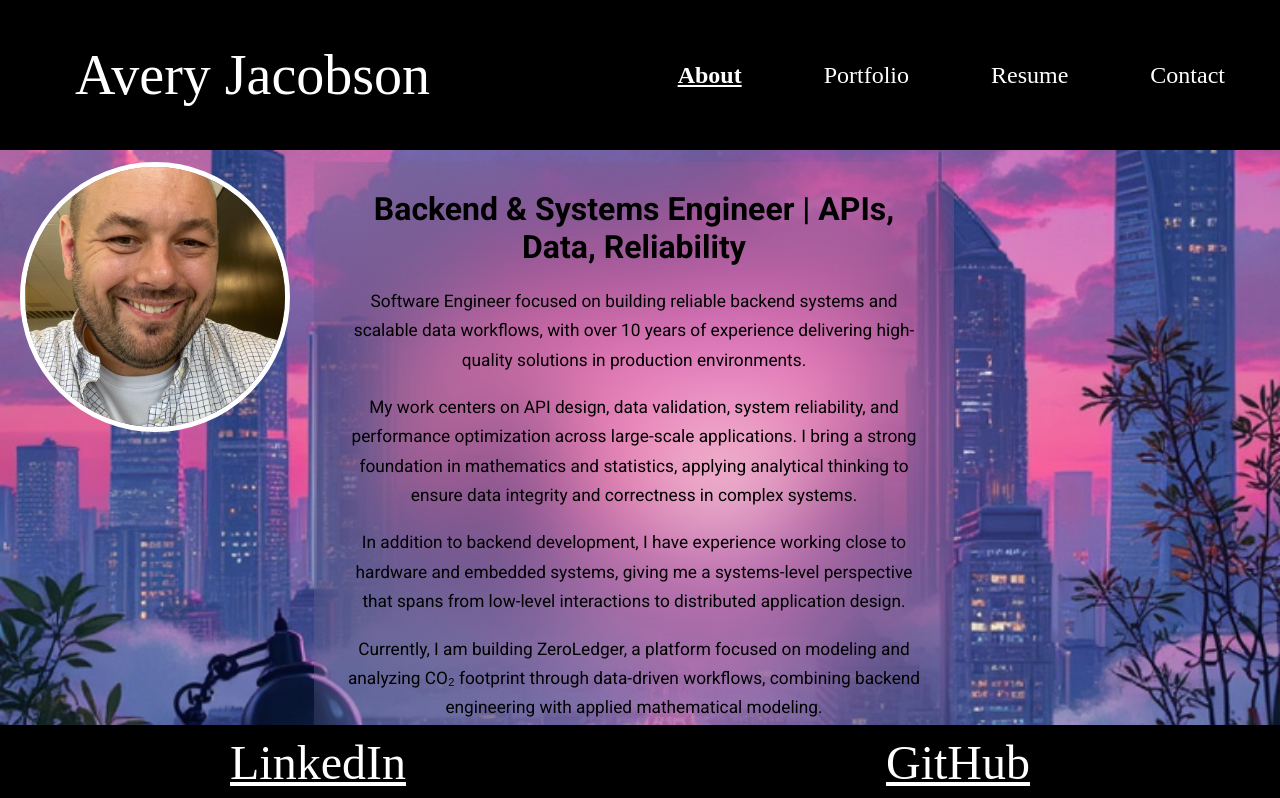
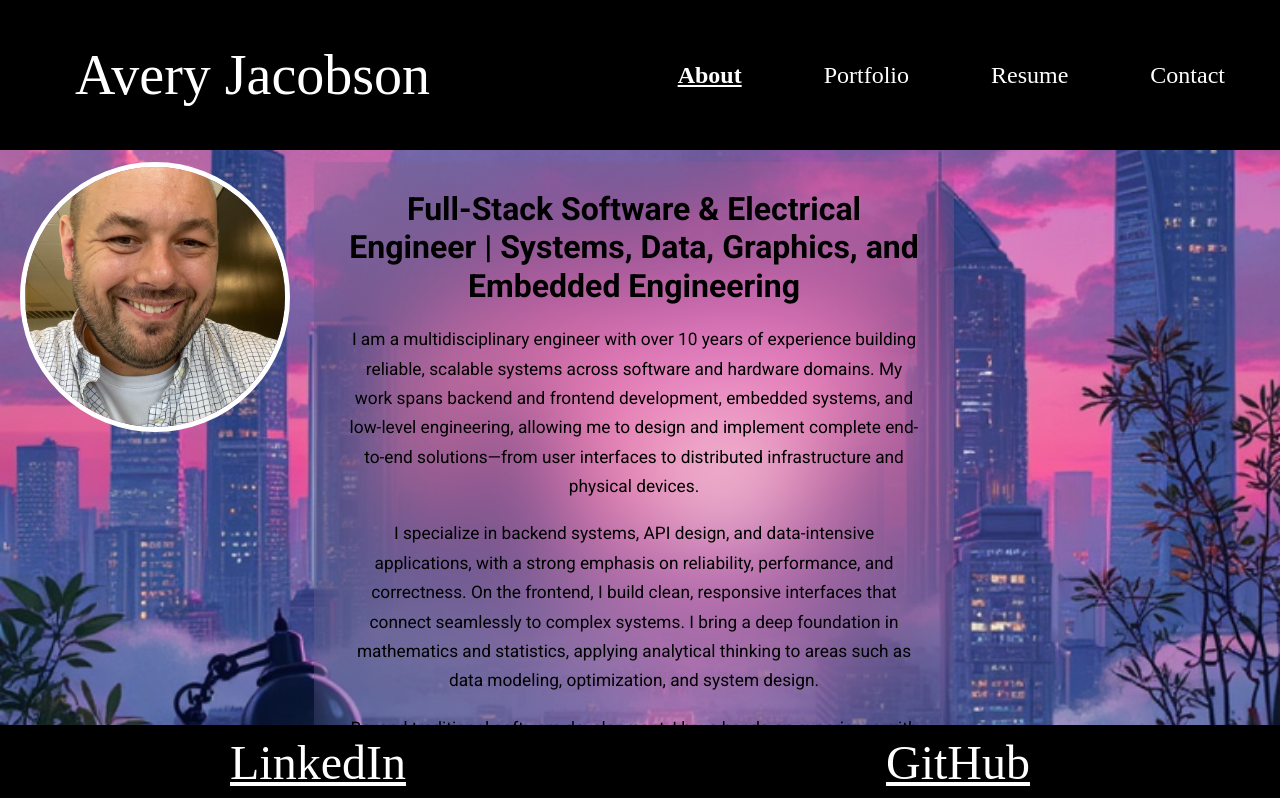
Before and after one commit to TheReal4m4d3u5/fullPortfolio, a React (Vite) app: page / in a window 1280 px wide. Shown: the top 798 px of the page. Built offline with nearby package versions, Linux system fonts and the light colour scheme.

Commit message:
updated intro

```diff
--- a/src/pages/About.jsx
+++ b/src/pages/About.jsx
@@ -18,25 +18,27 @@ const About = () => {
 
         <section className="aboutTextSection">
           <div className="aboutTextWraper">
-            <div className="aboutTextHeader">Backend & Systems Engineer | APIs, Data, Reliability</div>
+            <div className="aboutTextHeader">Full-Stack Software & Electrical Engineer | Systems, Data, Graphics, and Embedded Engineering</div>
             <div className="aboutText">
               <p>
-                Software Engineer focused on building reliable backend systems and scalable data workflows, with over 10 years of experience delivering high-quality solutions in production environments.
+                I am a multidisciplinary engineer with over 10 years of experience building reliable, scalable systems across software and hardware domains. My work spans backend and frontend development, embedded systems, and low-level engineering, allowing me to design and implement complete end-to-end solutions—from user interfaces to distributed infrastructure and physical devices.
               </p>
 
               <p>
-                My work centers on API design, data validation, system reliability, and performance optimization across large-scale applications. I bring a strong foundation in mathematics and statistics, applying analytical thinking to ensure data integrity and correctness in complex systems.
+                I specialize in backend systems, API design, and data-intensive applications, with a strong emphasis on reliability, performance, and correctness. On the frontend, I build clean, responsive interfaces that connect seamlessly to complex systems. I bring a deep foundation in mathematics and statistics, applying analytical thinking to areas such as data modeling, optimization, and system design.
               </p>
               <p>
-                In addition to backend development, I have experience working close to hardware and embedded systems, giving me a systems-level perspective that spans from low-level interactions to distributed application design.
+                Beyond traditional software development, I have hands-on experience with microcontrollers, FPGA development, circuit design, and hardware-software integration. I also work with 3D modeling and graphics, enabling me to bridge the gap between digital systems and real-world applications, including visualization and simulation.
               </p>
               <p>
-                Currently, I am building ZeroLedger, a platform focused on modeling and analyzing CO₂ footprint through data-driven workflows, combining backend engineering with applied mathematical modeling.
+                My engineering approach is systems-driven: I think in terms of architecture, constraints, and tradeoffs across the entire stack—from low-level hardware interactions to large-scale distributed systems. I focus on building solutions that are not only functional, but efficient, maintainable, and scalable.
               </p>
               <p>
-                I am particularly interested in backend, platform, and distributed systems roles where reliability, data accuracy, and system design are critical.
+                Currently, I am building ZeroLedger, a platform focused on modeling and analyzing CO₂ footprints through data-driven workflows, combining backend engineering, mathematical modeling, and system-level design.
               </p>
-
+              <p>
+                I am particularly interested in roles that sit at the intersection of software, hardware, and systems engineering—where deep technical understanding, data accuracy, and thoughtful design are critical.
+              </p>
             </div>
 
           </div>
```
